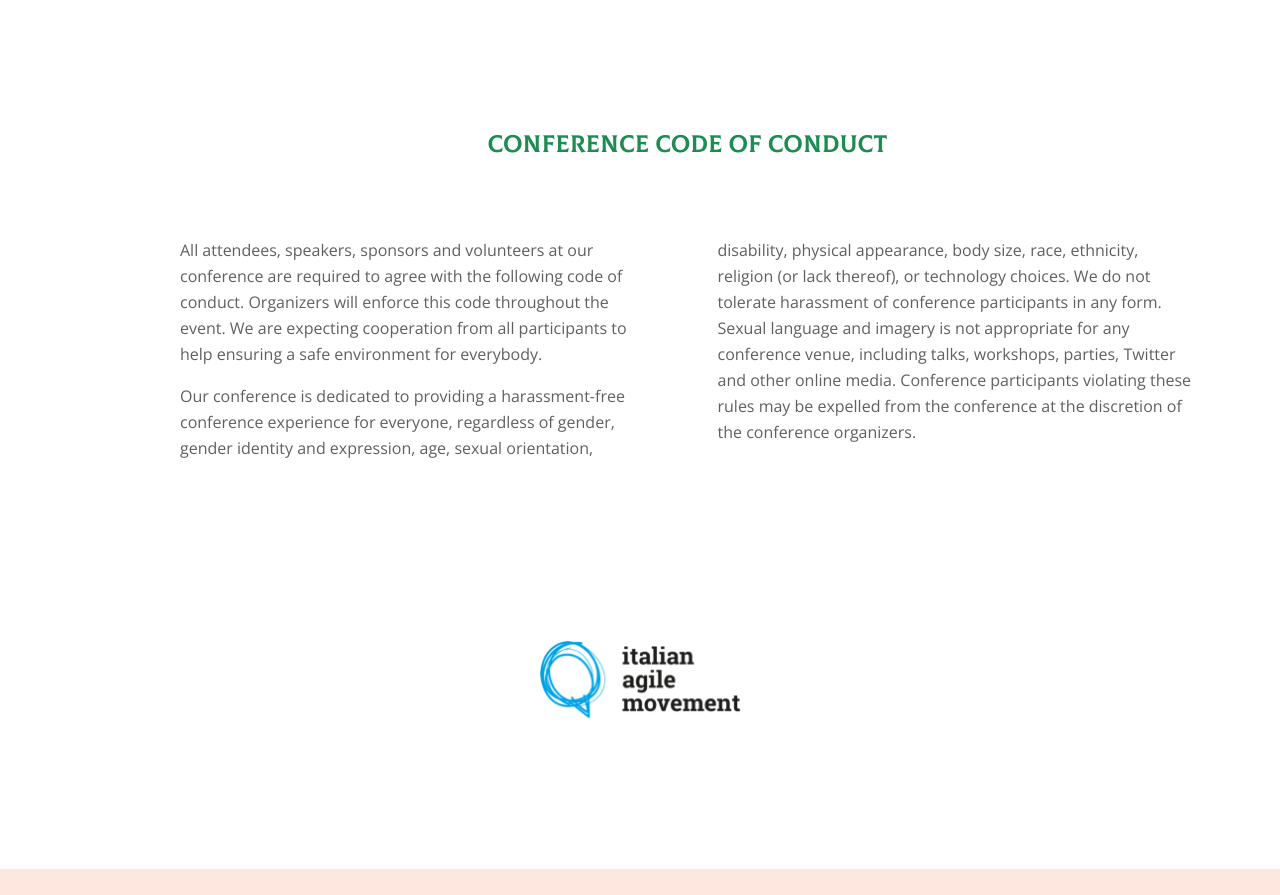
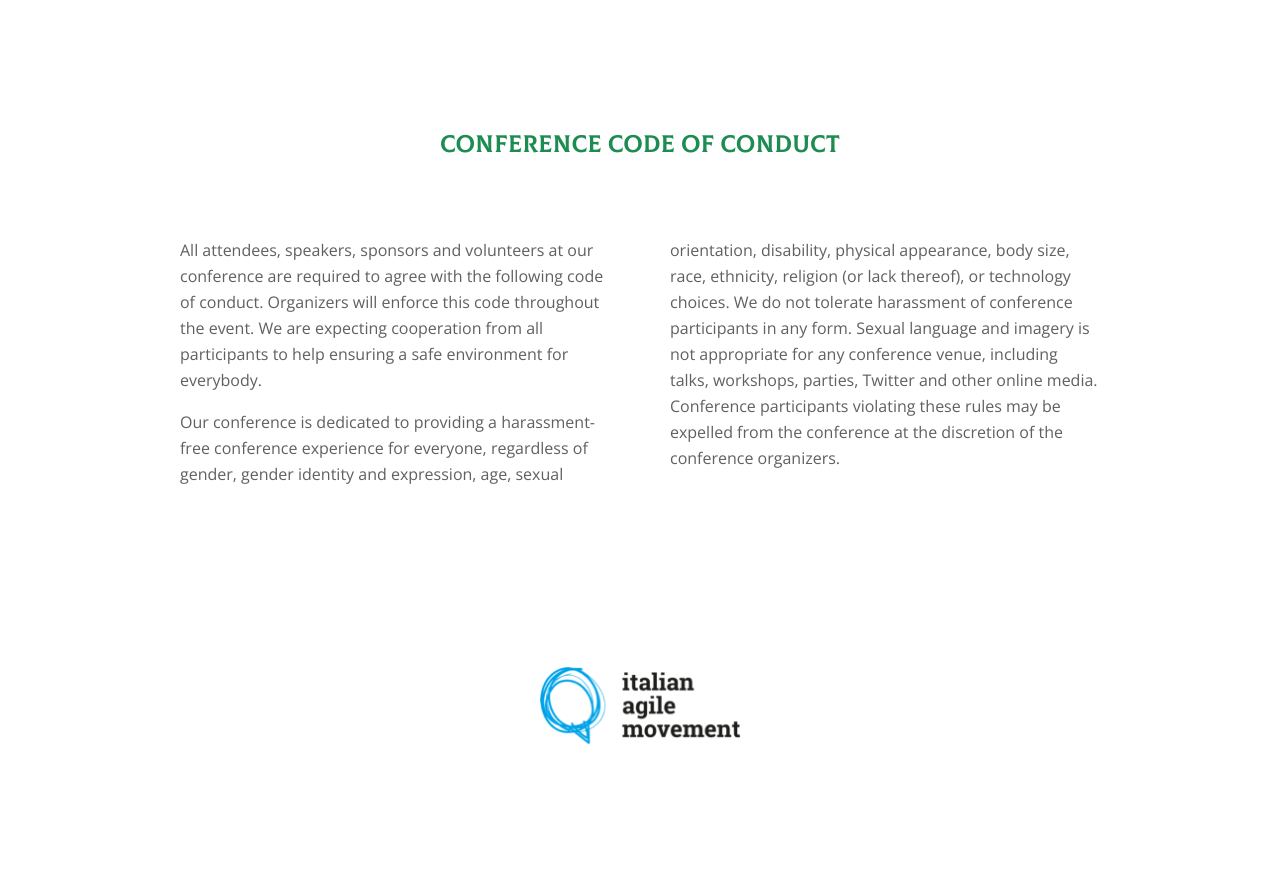
Before and after one commit to agile-venture-bolzano/2019, a plain HTML site: page index.html in a window 1280 px wide. Shown: the part 2440-3335 px from the top of the page. Before the commit the page ends 3309 px from the top, so only its background shows below. Drawn offline with nearby package versions, Linux system fonts and the light colour scheme; a script that the page names is missing.

Commit message:
Correzione su colonne code of conduct
Correzione su colonne code of conduct

```diff
--- a/index.html
+++ b/index.html
@@ -353,7 +353,7 @@
             <div class="main-footer-below">
                 <div class="container">
                     <div class="row">
-                        <div class="col-md-11 offset-md-1">
+                        <div class="col-md-10 offset-md-1">
                             <div class="agile-conduct">
                                 <h2>Conference Code of Conduct</h2>
                                 <div class="agile-conduct-twocolumns">
```
